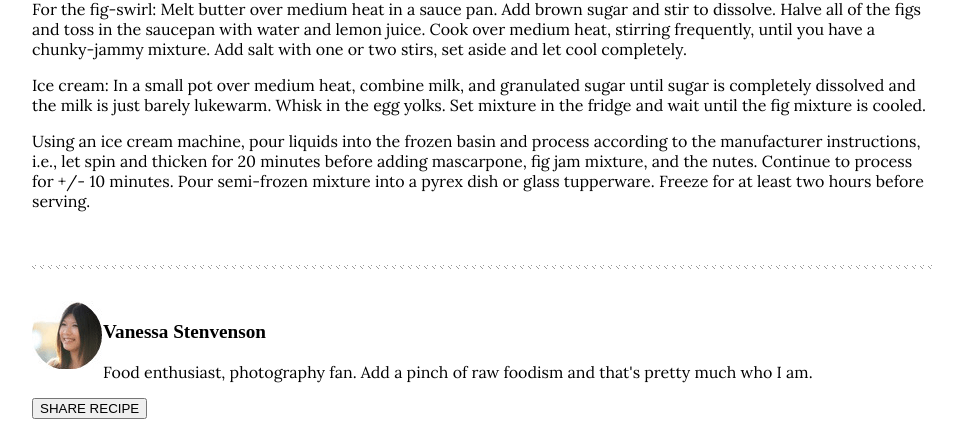
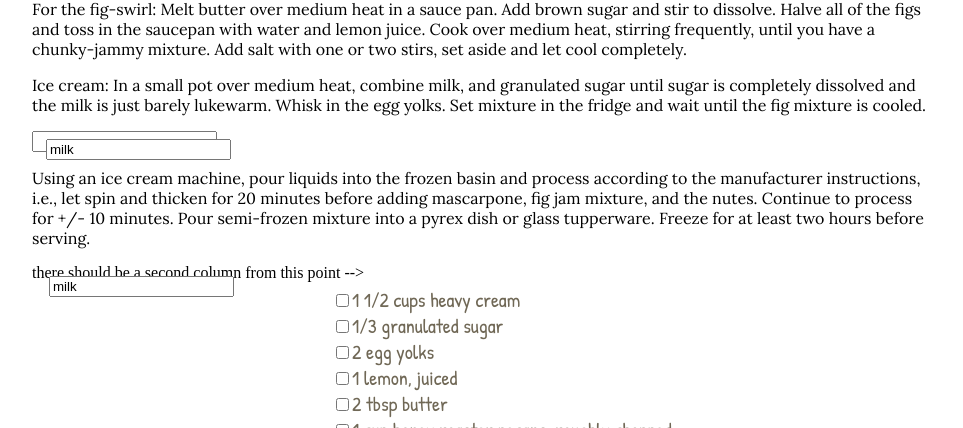
Before and after one commit to MRefvem/chocolate-pizza, a plain HTML site: page index.html in a window 1280 px wide. Shown: the part 1056-1484 px from the top of the page, without its empty margins (18-981 px from the left). Drawn offline with Linux system fonts and the light colour scheme.

Commit message:
debugging

```diff
--- a/index.html
+++ b/index.html
@@ -7,6 +7,7 @@
     <title>Delicious: The Best Food Blog on the Web</title>
     <link href="https://fonts.googleapis.com/css2?family=Caveat:wght@700&display=swap" rel="stylesheet">
     <link href="https://fonts.googleapis.com/css2?family=Lora&display=swap" rel="stylesheet">
+    <link href="https://fonts.googleapis.com/css2?family=Patrick+Hand&display=swap" rel="stylesheet">
     <link href="style.css" rel="stylesheet" type="text/css"></link>
   </head>
   <body>
@@ -158,9 +159,59 @@
       <img src="img/choco-pizza.png" alt="Chocolate Pizza">
       <p>For the fig-swirl: Melt butter over medium heat in a sauce pan. Add brown sugar and stir to dissolve. Halve all of the figs and toss in the saucepan with water and lemon juice. Cook over medium heat, stirring frequently, until you have a chunky-jammy mixture. Add salt with one or two stirs, set aside and let cool completely.</p>
       <p>Ice cream: In a small pot over medium heat, combine milk, and granulated sugar until sugar is completely dissolved and the milk is just barely lukewarm. Whisk in the egg yolks. Set mixture in the fridge and wait until the fig mixture is cooled.</p>
+      <div>
+        <form>
+          <fieldset>
+            <input type="text" name="free" value="milk" placeholder="Milk">
+          </fieldset>
+          <input>
+        </form>
+      </div>
       <p>Using an ice cream machine, pour liquids into the frozen basin and process according to the manufacturer instructions, i.e., let spin and thicken for 20 minutes before adding mascarpone, fig jam mixture, and the nutes. Continue to process for +/- 10 minutes. Pour semi-frozen mixture into a pyrex dish or glass tupperware. Freeze for at least two hours before serving.</p>
       <!-- checklist here SARAH -->
-      <!-- Repeating stripey image/banner thingy -->
+      <div id="overlay1">
+        <form id="form">
+        <fieldset>
+            <input type="text" name="free" value="milk" placeholder="1 1/2 cups milk">
+            <br>
+            <!-- <input type="checkbox" name="free" value="marscarpone">1/2 cup marscarpone</input>
+            <br>
+            <input type="checkbox" name="free" value="pinksalt">1/2 tsp pink salt</input>
+            <br>
+            <input type="checkbox" name="free" value="figs">1 lb Black Mission Figs</input>
+            <br>
+            <input type="checkbox" name="free" value="brownsugar">1/2 cup brown sugar</input>
+            <br>
+              <input type="checkbox" name="free" value="water">2-4 tbsp water</input>
+            <br> -->
+        </fieldset>
+        </form>
+        </div>
+        there should be a second column from  this point -->
+
+        <div id="overlay2">
+          <form id="form2">
+            <input type="checkbox" name="free" value="heavycream">1 1/2 cups heavy cream</input>
+          <br>
+            <input type="checkbox" name="free" value="sugar">1/3 granulated sugar</input>
+            <br>
+            <input type="checkbox" name="free" value="eggyolks">2 egg yolks</input>
+            <br>
+             <input type="checkbox" name="free" value="lemon">1 lemon, juiced</input>
+            <br>
+            <input type="checkbox" name="free" value="butter">2 tbsp butter</input>
+            <br>
+            <input type="checkbox" name="free" value="pecans">1 cup honey roaster pecans, roughly chopped</input>
+            <br>
+        </fieldset>
+        </form>
+        </div>
+        <div id=blocknotebad></div>
+
+      <section>
+      <img src="img/list-bg.png" id=notepad>
+      </section>
+      <!-- <!-- Repeating stripey image/banner thingy -->
       <br>
       <div id="stripe">
         <img src="img/hr-img.png" alt="tiny stripe">
@@ -282,7 +333,7 @@
       <img id="vanessapic" src="img/van-pic.png" alt="Vanessa Stevenson">
       <div id="vanessa">
         <h3>Vanessa Stenvenson</h3>
-        <p>Food enthusiast, photography fan. Add a pinch of raw foodism and that's pretty much who I am.</p>
+        <p id="setwidth">Food enthusiast, photography fan. Add a pinch of raw foodism and that's pretty much who I am.</p>
       </div>
       <button>SHARE RECIPE</button>
     </main>
--- a/style.css
+++ b/style.css
@@ -62,9 +62,57 @@ h3 {
 
 #print {
   float: right;
-  display: inline-block;
+  /* display: inline-block; */
 }
 
 h5 {
   max-width: 50%;
 }
+
+#setwidth {
+  max-width: 500px;
+}
+
+#form, #form2{
+  background-color:transparent;
+  border: none;
+}
+
+fieldset {
+  border: none;
+  font-family: 'Patrick Hand', cursive;
+  width: 200px;
+  height:250px;
+  position: fixed;
+  background-color:transparent;
+  }
+
+#notepad{
+  height: 250px;
+}
+
+#overlay1{
+  color: #706856;
+  float:left;
+  font-family: 'Patrick Hand', cursive;
+  font-size: 20px;
+  position: fixed;
+  background-color: transparent;
+  line-height:26px;
+}
+
+#overlay2{
+  color: #706856;
+  float:left;
+  font-family: 'Patrick Hand', cursive;
+  font-size: 20px;
+  /* position: fixed; */
+  background-color: transparent;
+  padding-left:300px;
+  padding-top:5px;
+  line-height:26px;
+}
+
+#blocknotepad{
+  height:30px;
+}
```
